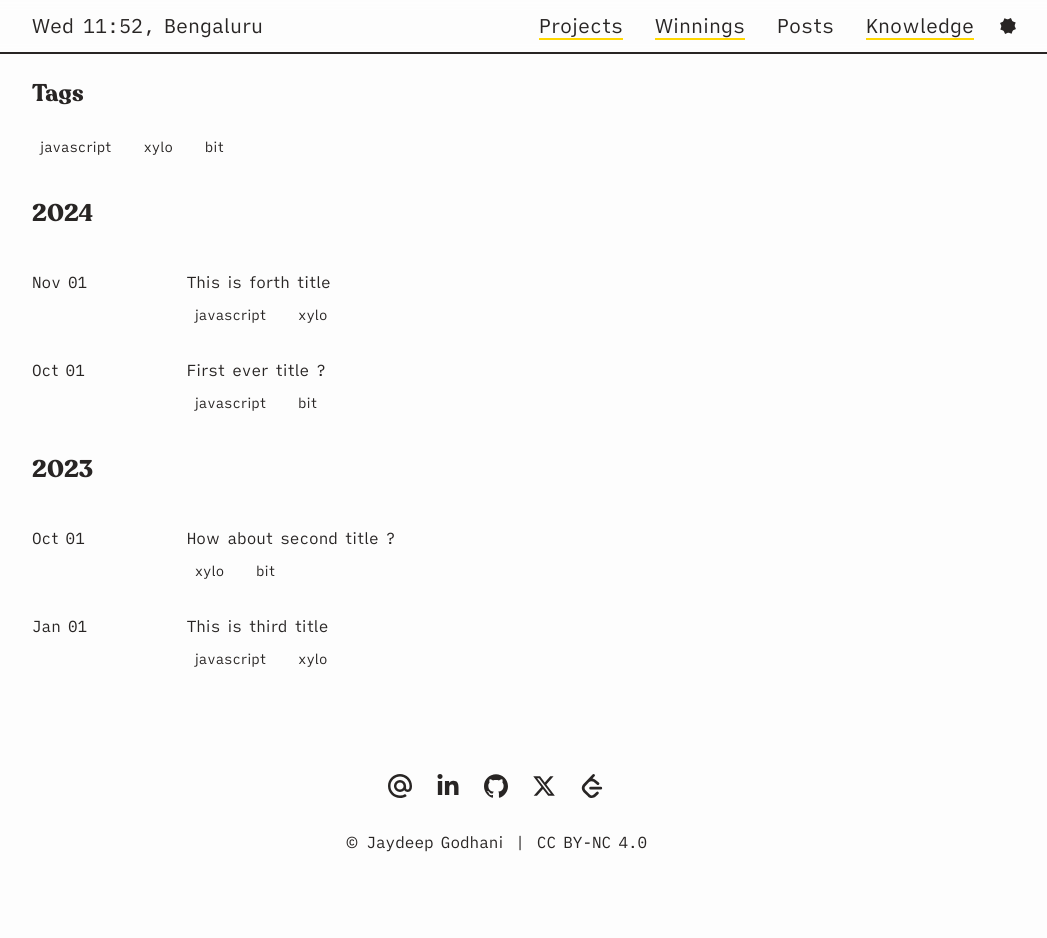
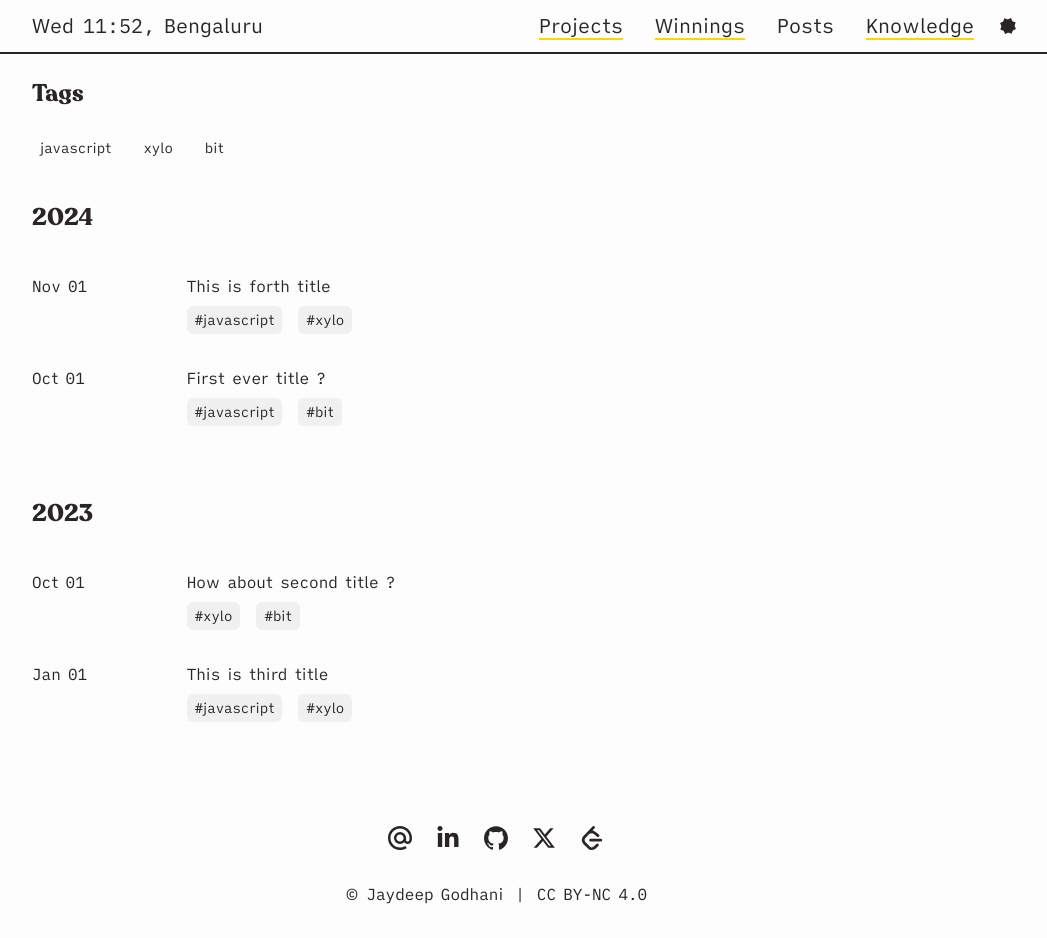
Before and after one commit to jaydeepgodhani/portfolio-next, a Next.js app: page /posts in a window 1280 px wide. Shown: the whole page, without its empty margins (144-1191 px from the left). Before the commit the page ends 886 px from the top, so only its background shows below. Built offline with nearby package versions, Linux system fonts and the light colour scheme.

Commit message:
animate present in list with filter

```diff
--- a/package.json
+++ b/package.json
@@ -9,6 +9,7 @@
     "lint": "eslint"
   },
   "dependencies": {
+    "framer-motion": "^12.23.24",
     "import": "^0.0.6",
     "next": "15.5.6",
     "next-themes": "^0.4.6",
--- a/src/app/globals.css
+++ b/src/app/globals.css
@@ -14,6 +14,25 @@
   --font-sans: "Quattro", sans-serif;
   --font-body: "Quattro", sans-serif;
   --font-heading: "Recoleta", sans-serif;
+  --color-transparent: transparent;
+  --color-current: currentColor;
+  --color-bg: "rgb(var(--color-bg))";
+  --color-primary: "rgb(var(--color-primary))";
+  --color-secondary: "rgb(var(--color-secondary))";
+  --color-link: "rgb(var(--color-link))";
+  --color-link-contrast: "rgb(var(--color-link-contrast))";
+  --color-disabled: "rgb(var(--color-disabled))";
+  --color-code-bg: "rgb(var(--color-code-bg))";
+  --color-quote-bg: "rgb(var(--color-quote-bg))";
+  --shadow-3xl: 0px 0px 20px -4px rgb(var(--color-primary));
+  --bg-link: linear-gradient(transparent 50%, rgb(var(--color-link)));
+
+  --bg-hr: linear-gradient(
+    to right,
+    rgb(var(--color-bg)),
+    rgb(var(--color-primary)),
+    rgb(var(--color-bg))
+  );
 
   /* Animations */
   @keyframes fadeIn {
@@ -25,8 +44,11 @@
     0% { opacity: 1 }
     100% { opacity: 0 }
   }
+  /* Other customizations */
+  --backdrop-blur-xs: 7px;
+  --underline-offset-30: -0.5rem;
 
-  --animate-fade: fadeIn 0.3s ease-in-out forwards;
+  --animate-fade: fadeIn 4.3s ease-in-out forwards;
 }
 
 :root {
@@ -38,33 +60,6 @@
   --color-disable: 35 35 35;
   --color-code-bg: 240 240 240;
   --color-quote-bg: 249 250 229;
-
-  /* Colors */
-  --color-transparent: transparent;
-  --color-current: currentColor;
-
-  /* Shadows */
-  --shadow-3xl: 0px 0px 20px -4px rgb(var(--color-primary));
-  --shadow-smooth:
-    0 2.8px 2.2px rgba(0, 0, 0, 0.034),
-    0 6.7px 5.3px rgba(0, 0, 0, 0.048),
-    0 12.5px 10px rgba(0, 0, 0, 0.06),
-    0 22.3px 17.9px rgba(0, 0, 0, 0.072),
-    0 41.8px 33.4px rgba(0, 0, 0, 0.086),
-    0 100px 80px rgba(0, 0, 0, 0.12);
-
-  /* Backgrounds */
-  --bg-hr: linear-gradient(
-    to right,
-    rgb(var(--color-bg)),
-    rgb(var(--color-primary)),
-    rgb(var(--color-bg))
-  );
-  --bg-link: linear-gradient(transparent 50%, rgb(var(--color-link)));
-
-  /* Other customizations */
-  --backdrop-blur-xs: 7px;
-  --underline-offset-30: -0.5rem;
 }
 
 .dark {
@@ -76,25 +71,6 @@
   --color-disable: 200 200 200;
   --color-code-bg: 51 51 51;
   --color-quote-bg: 57 45 61;
-
-  /* Shadows */
-  --shadow-3xl: 0px 0px 20px -4px rgb(var(--color-primary));
-  --shadow-smooth:
-    0 2.8px 2.2px rgba(0, 0, 0, 0.034),
-    0 6.7px 5.3px rgba(0, 0, 0, 0.048),
-    0 12.5px 10px rgba(0, 0, 0, 0.06),
-    0 22.3px 17.9px rgba(0, 0, 0, 0.072),
-    0 41.8px 33.4px rgba(0, 0, 0, 0.086),
-    0 100px 80px rgba(0, 0, 0, 0.12);
-
-  /* Backgrounds */
-  --bg-hr: linear-gradient(
-    to right,
-    rgb(var(--color-bg)),
-    rgb(var(--color-primary)),
-    rgb(var(--color-bg))
-  );
-  --bg-link: linear-gradient(transparent 50%, rgb(var(--color-link)));
 }
 
 a.special {
--- a/src/app/posts/page.js
+++ b/src/app/posts/page.js
@@ -10,49 +10,55 @@ const tagMap = getMapOfTags(metadata);
 
 const checkSubset = (parentArray, subsetArray) => {
   return subsetArray.every((el) => {
-      return parentArray.includes(el)
-  })
-}
+    return parentArray.includes(el);
+  });
+};
 
 const Page = () => {
   const [content, setContent] = useState(metadata);
   const [filter, setFilter] = useState([]);
 
-  const filterTags = (e) => {
-    const tagName = e.target.innerHTML;
-    const tagClasses = e.target.classList;
-    if (!filter.includes(tagName)) {
-      tagClasses.add("shadow-3xl");
-      tagClasses.remove("bg-code-bg");
-      setFilter([...filter, tagName]);
+  const filterTags = (value, e) => {
+    const outerSpan = e.currentTarget; // The outer span wrapper
+    const shadowSpan = outerSpan.querySelector("span.absolute"); // Find shadow span inside
+
+    if (!filter.includes(value)) {
+      shadowSpan.classList.add("shadow-3xl", "animate-fade");
+      outerSpan.classList.remove("bg-code-bg");
+      setFilter([...filter, value]);
     } else {
-      tagClasses.remove("shadow-3xl");
-      tagClasses.add("bg-code-bg");
-      setFilter(filter.filter((a) => a != tagName));
+      shadowSpan.classList.remove("shadow-3xl", "animate-fade");
+      outerSpan.classList.add("bg-code-bg");
+      setFilter(filter.filter((a) => a != value));
     }
   };
 
   useEffect(() => {
-    if(filter.length === 0) setContent(metadata);
-    else setContent(
-      metadata.filter((obj) => {
-        if (checkSubset(obj.tags, filter)) return true;
-        else return false;
-      })
-    );
-  }, [filter])
+    if (filter.length === 0) setContent(metadata);
+    else
+      setContent(
+        metadata.filter((obj) => {
+          if (checkSubset(obj.tags, filter)) return true;
+          else return false;
+        })
+      );
+  }, [filter]);
 
   return (
     <div className="animate-fade">
       <h2 className="font-heading text-2xl py-6 text-primary">Tags</h2>
-      <div className="mb-4">
-        {Object.keys(tagMap).map((e) => (
+      <div className="mb-4 text-sm text-secondary">
+        {Object.keys(tagMap).map((val) => (
           <span
-            key={e}
-            className="py-1 px-2 mr-4 rounded-md bg-code-bg text-secondary text-sm cursor-pointer"
-            onClick={filterTags}
+            className="relative inline-block text-secondary text-sm cursor-pointer py-1 px-2 mr-4 rounded-md bg-code-bg"
+            key={val}
+            onClick={e => filterTags(val, e)}
           >
-            {e}
+            <span
+              className="absolute inset-0 rounded-md pointer-events-none"
+              aria-hidden="true"
+            ></span>
+            <span className="relative z-10">{val}</span>
           </span>
         ))}
       </div>
--- a/src/app/typography/PostList.js
+++ b/src/app/typography/PostList.js
@@ -1,3 +1,6 @@
+"use client";
+
+import { AnimatePresence, LayoutGroup, motion } from "framer-motion";
 import Link from "next/link";
 import { dateToReadable, getMapOfPosts } from "../helpers/utilities";
 
@@ -6,30 +9,75 @@ const PostList = ({ content }) => {
   const years = [...postMap.keys()];
 
   return (
+    <LayoutGroup>
+      <div className="space-y-8">
+        <AnimatePresence mode="sync">
+          {years.map((year) => (
+            <motion.div
+              key={year}
+              layout
+              initial={{ opacity: 0, y: 5 }}
+              animate={{ opacity: 1, y: 0 }}
+              exit={{ opacity: 0, y: -5 }}
+              transition={{ duration: 0.25 }}
+            >
+              <motion.h2
+                layout
+                className="font-heading text-2xl py-6 text-primary"
+              >
+                {year}
+              </motion.h2>
+
+              <AnimatePresence mode="sync">
+                {postMap.get(year).map((obj) => (
+                  <motion.div
+                    key={obj.date}
+                    // remove layout from exit items
+                    initial={{ opacity: 0, y: 5 }}
+                    animate={{ opacity: 1, y: 0 }}
+                    exit={{ opacity: 0, y: -5 }}
+                    transition={{ duration: 0.25 }}
+                    className="flex flex-row py-4"
+                  >
+                    <div className="w-1/6 text-primary">
+                      {dateToReadable(obj.date)}
+                    </div>
+
+                    <motion.div
+                      variants={{
+                        hidden: {},
+                        show: { transition: {} },
+                      }}
+                      initial="hidden"
+                      animate="show"
+                      layout
+                      className="w-auto"
+                    >
                       <div>
-      {years.map((year) => (
-        <div key={year}>
-          <h2 className="font-heading text-2xl py-6 text-primary">{year}</h2>
-          {postMap.get(year).map((obj) => (
-            <div key={obj.date} className="flex flex-row py-4">
-              <div className="w-1/6 text-primary">{dateToReadable(obj.date)}</div>
-              <div className="w-auto">
-                <Link href={`/posts/${obj.link}`} className="shadow-none hover:shadow-none bg-quote-bg block mb-2 text-primary transition-all">{obj.title}</Link>
-                {obj.tags &&
-                  obj.tags.map((t) => (
+                        <Link
+                          href={`/posts/${obj.link}`}
+                          className="shadow-none hover:shadow-none block mb-2 text-primary transition-all"
+                        >
+                          {obj.title}
+                        </Link>
+                        {obj.tags?.map((t) => (
                           <span
                             key={t}
-                      className="py-1 px-2 mr-4 rounded-md bg-code-bg text-secondary text-sm"
+                            className="inline-block py-1 px-2 mr-4 rounded-md bg-[rgb(var(--color-code-bg))] text-secondary text-sm"
                           >
-                      {t}
+                            #{t}
                           </span>
                         ))}
                       </div>
+                    </motion.div>
+                  </motion.div>
+                ))}
+              </AnimatePresence>
+            </motion.div>
+          ))}
+        </AnimatePresence>
       </div>
-          ))}
-        </div>
-      ))}
-    </div>
+    </LayoutGroup>
   );
 };
 
```
Also changed, not shown: src/app/typography/KnowledgeDocsList.js (indentation only), 1 other file (tests, documents, lock files or other folders). Lines whose indentation alone changed are shown as unchanged.
